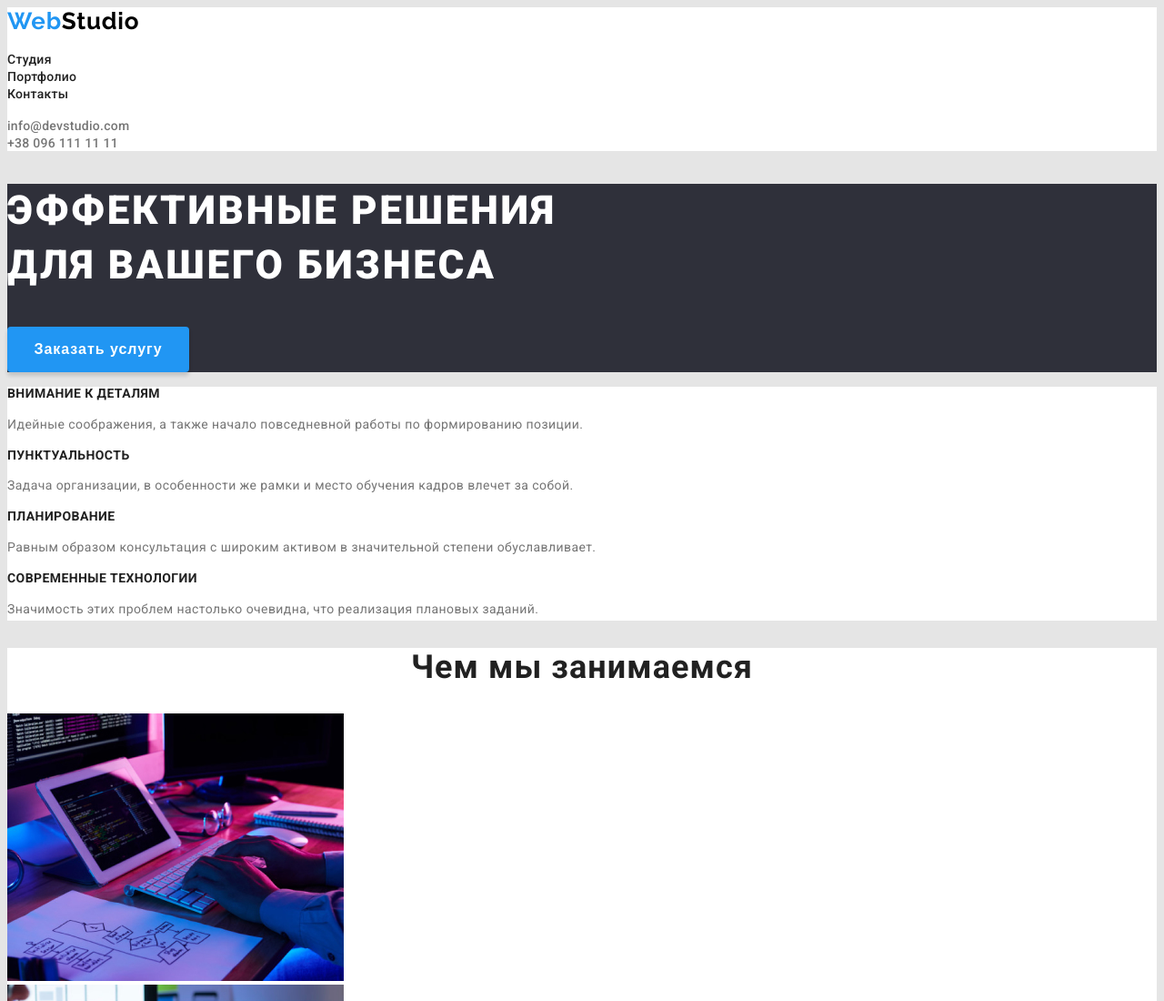
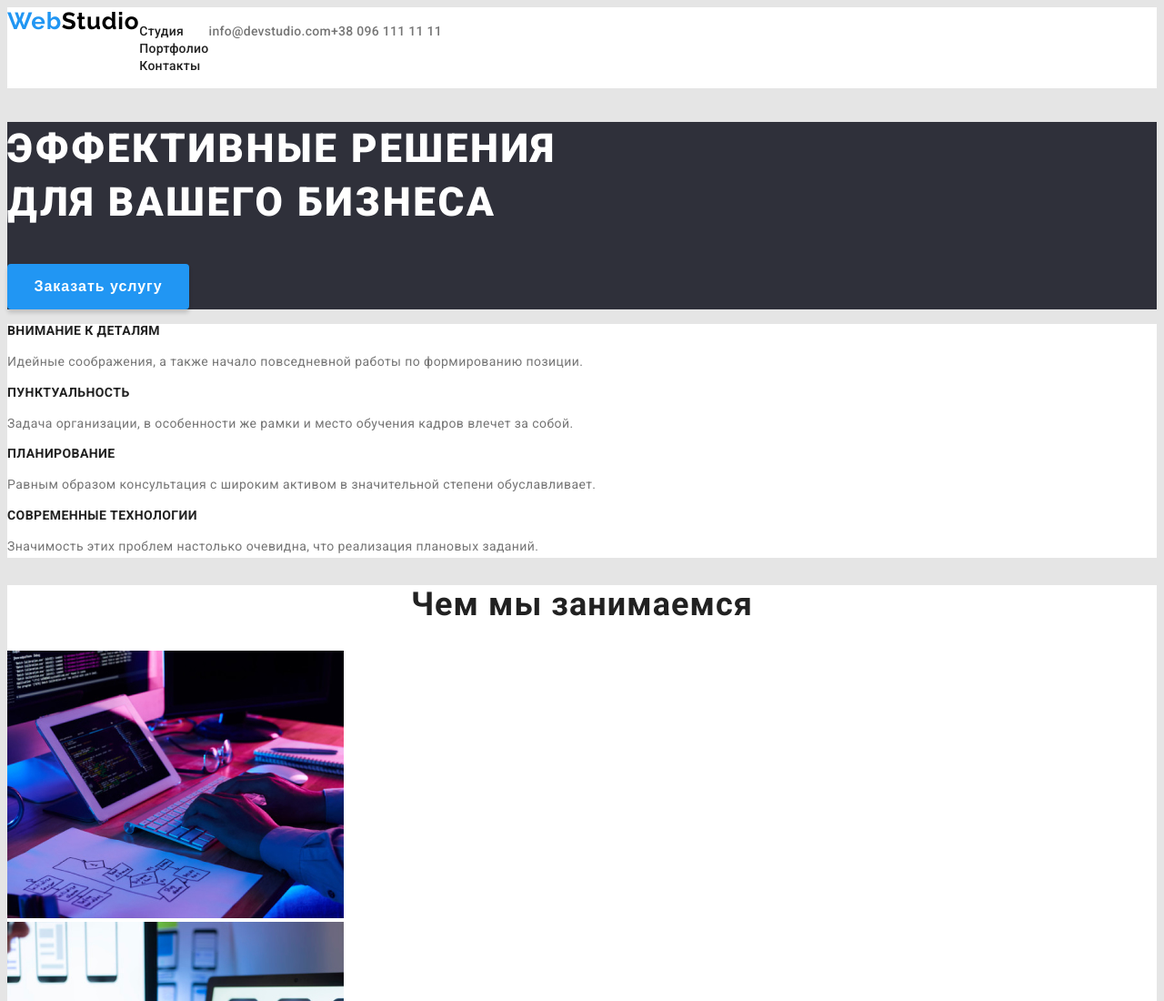
Before and after one commit to danrafalsky/goit-markup-hw-03, a plain HTML site: page index.html in a window 1280 px wide. Shown: the top 1100 px of the page at 91% size. Drawn offline with Linux system fonts and the light colour scheme.

Commit message:
Начинает flex-ить списки

```diff
--- a/css/styles.css
+++ b/css/styles.css
@@ -49,6 +49,11 @@ ul {
 
 .page-header {
   background-color: var(--bg-color-first);
+  display: flex;
+}
+
+.header-list {
+  display: flex;
 }
 
 .page-footer {
--- a/index.html
+++ b/index.html
@@ -19,7 +19,7 @@
         <!-- Навигационные ссылки -->
         <nav class="header-list">
             <a class="logo-header" href="#" lang="en">Web<span>Studio</span></a>
-            <ul class="header-list">
+            <ul class="header-flex-container">
                 <li><a class="header-links" href="./index.html">Студия</a></li>
                 <li><a class="header-links" href="./portfolio.html">Портфолио</a></li>
                 <li><a class="header-links" href="№">Контакты</a></li>
```
